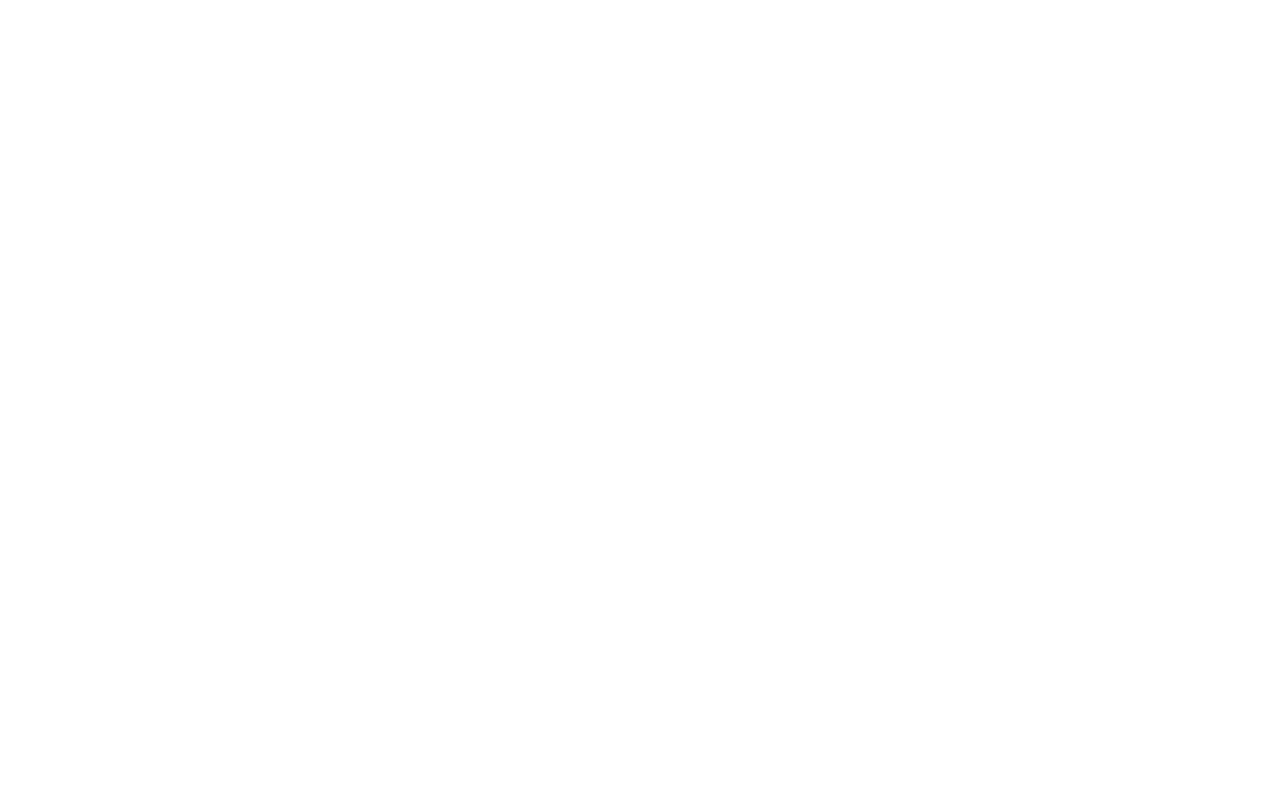
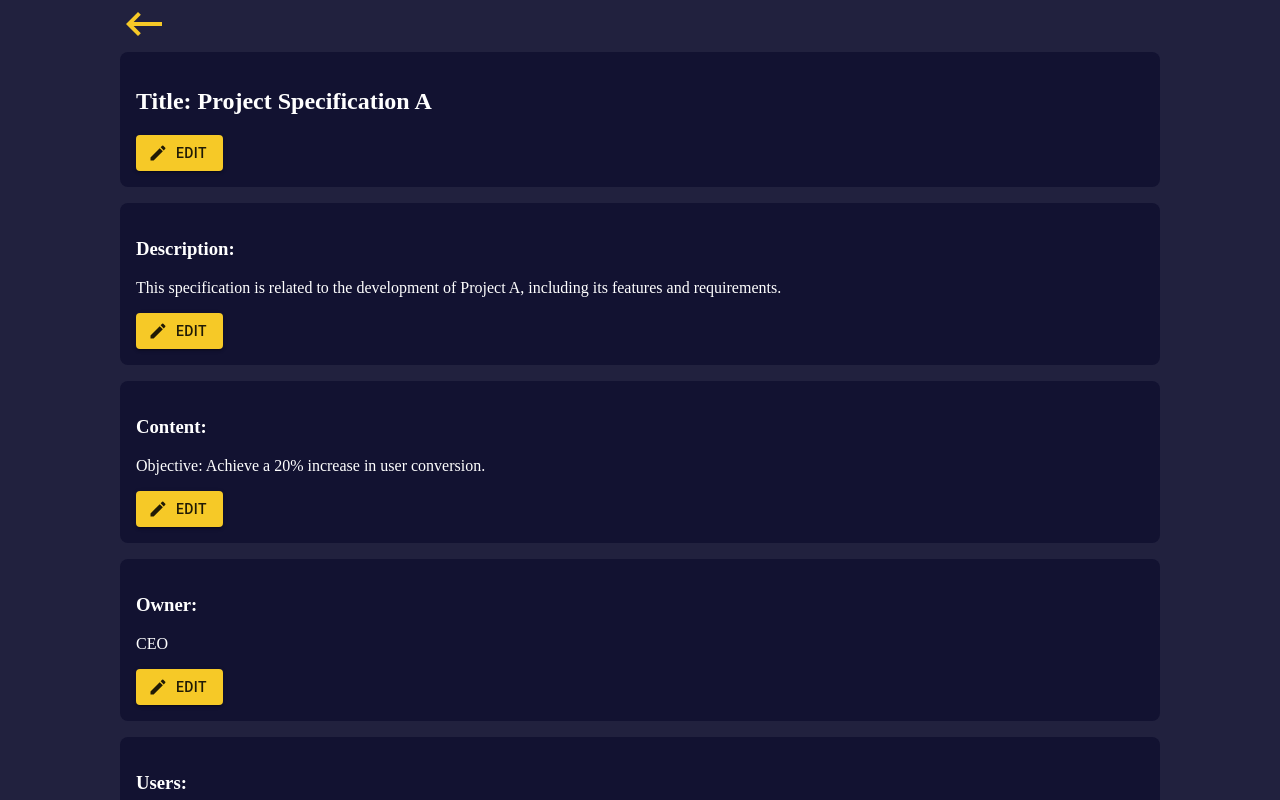
Before and after one commit to Mego-Program/Jlm-Specs-2, a React (Vite) app: page /SingleSpec/1 in a window 1280 px wide. Before the commit this address had no page. Shown: the top 800 px of the page. Built offline with nearby package versions, Linux system fonts and the light colour scheme.

Commit message:
small desgn changes on single spec page

```diff
--- a/src/SpecsApp.jsx
+++ b/src/SpecsApp.jsx
@@ -37,7 +37,7 @@ function SpecsApp() {
             <Route path="/" element={<SpecsList />} />
             <Route path="/SpecsList" element={<SpecsList />} />
             <Route path="/SpecInput" element={<SpecInput />} />
-            <Route path="/SingleSpec" element={<SingleSpec />} />
+            <Route path="/SingleSpec/:id" element={<SingleSpec />} />
           </Routes>
         </div>
       </Router>
--- a/src/components/SpecItem.jsx
+++ b/src/components/SpecItem.jsx
@@ -1,8 +1,20 @@
 import { Box, Button, Typography, ListItem, Avatar } from "@mui/material";
 import DialogSelect from "./DialogSelect";
 import { Info } from "@mui/icons-material";
+import { useNavigate } from "react-router-dom";
 
-function SpecObject(item) {
+
+
+
+function SpecItem(item) {
+
+  const navigate = useNavigate();
+
+  const handelItem = () =>{
+    navigate('../SingleSpec/'+ item.id)
+
+  };
+
   return (
     <ListItem
       sx={{
@@ -39,8 +51,9 @@ function SpecObject(item) {
         <Box sx={{ bgcolor: "background.b2", width: "2px", height: "70px" }} />
       </Box>
       <Button
+        onClick={() => handelItem()}
         sx={{
-          color:'text.primary',
+          color: "text.primary",
           bgcolor: "background.b2",
           border: 1,
           borderColor: "background.y",
@@ -49,25 +62,30 @@ function SpecObject(item) {
           display: "flex",
           height: "80%",
           margin: "5px 10px",
-          justifyContent:'space-between',
+          justifyContent: "space-between",
         }}
       >
-        <Box  sx={{  width:'50%', textAlign:'start', height:'100%'}}>
-          <Typography onClick='' sx={{ margin: 0, padding: 0, fontWeight: 700 }}>
+        <Box sx={{ width: "50%", textAlign: "start", height: "100%" }}>
+          <Typography
+            sx={{ margin: 0, padding: 0, fontWeight: 700 }}
+          >
             {item.title}
           </Typography>
-          <Typography  sx={{ fontSize: 9 }}>
-            {item.info}
-          </Typography>
+          <Typography sx={{ fontSize: 9 }}>{item.info}</Typography>
         </Box>
-        <DialogSelect stat='todo'/>
-        <Box sx={{display:'flex', alignItems:'center', justifyContent:'center'}}>
+        <DialogSelect stat="todo" />
+        <Box
+          sx={{
+            display: "flex",
+            alignItems: "center",
+            justifyContent: "center",
+          }}
+        >
           <Button sx={{ color: "text.primary", fontSize: 11, fontWeight: 700 }}>
             Edit
           </Button>
         </Box>
         <Avatar>f</Avatar>
-
       </Button>
 
       <Box
@@ -85,9 +103,8 @@ function SpecObject(item) {
         >
           Delete
         </Button>
-
       </Box>
     </ListItem>
   );
 }
-export default SpecObject;
+export default SpecItem;
--- a/src/pages/SingleSpec.jsx
+++ b/src/pages/SingleSpec.jsx
@@ -9,11 +9,14 @@ import SpecOwner from "../components/SpecComponents/SpecOwner";
 import SpecUsers from "../components/SpecComponents/SpecUsers";
 import EditableField from "../components/EditableField";
 import { useState } from "react";
+import { NavLink } from "react-router-dom";
+import KeyboardBackspaceOutlinedIcon from '@mui/icons-material/KeyboardBackspaceOutlined';
 
 const pageStyle = {
   backgroundColor: "background.b1",
   paddingX:15,
-  paddingY:5,
+  paddingBottom:5,
+  paddingTop:0,
   color: "white",
   minHeight:'100vh',
   boxSizing:'border-box'
@@ -79,6 +82,9 @@ function SingleSpec() {
 
   return (
     <Box sx={pageStyle}>
+      <NavLink to='../SpecsList'>
+      <KeyboardBackspaceOutlinedIcon color="primary" sx={{ margin:0, fontSize:'3rem', fontWeight:700, '&:hover':{color:'primary.dark'}, '&:active':{color:'primary.light'}}}/>
+      </NavLink>
       <Box sx={componentStyle}>
         {isEditingTitle ? (
           <EditableField
--- a/src/pages/SpecInput.jsx
+++ b/src/pages/SpecInput.jsx
@@ -47,7 +47,6 @@ export default function SpecInput() {
   };
 
   const handelCancel = () => {
-    console.log("check");
     navigate('../SpecsList')
   };
 
--- a/src/pages/SpecsList.jsx
+++ b/src/pages/SpecsList.jsx
@@ -59,19 +59,17 @@ function SpecsList() {
             </Box>
           </Button>
         </Link>
-        <Button variant="contained">
-          <Link to={"../SingleSpec"}>test</Link>
-        </Button>
       </Box>
 
       <List sx={{ padding: 0, textAlign: "center" }}>
         {specsList.length > 0 ? (
-          specsList.map((spec) => (
+          specsList.map((spec, index) => (
             <SpecItem
               date={spec.creationDate}
               title={spec.title}
               info={spec.description}
               key={spec.id}
+              id={spec.id}
               avater={spec.creator}
             />
           ))
```
Also changed, not shown: src/components/FakeObjects.jsx (deleted).
